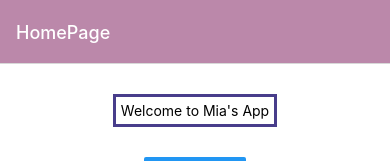
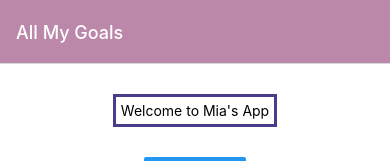
Before and after one commit to MiaYan0116/mobile-app, a React Native app: screen / in a window 390 px wide. Shown: the top 161 px of the page. Built offline with nearby package versions, Linux system fonts and the light colour scheme.

Commit message:
set options dyanmically using a function

```diff
--- a/App.js
+++ b/App.js
@@ -22,13 +22,17 @@ export default function App () {
           name='Home'
           component={Home}
           options={{
-            title: 'HomePage',
+            title: 'All My Goals',
           }}
         />
         <Stack.Screen
           name='Details'
           component={GoalDetails}
-          options={({ route }) => ({title: route.params.text})}
+          options={({ route }) => {
+            return {
+              title: route.params.text
+            }
+          }}
         />
       </Stack.Navigator>
 
```
